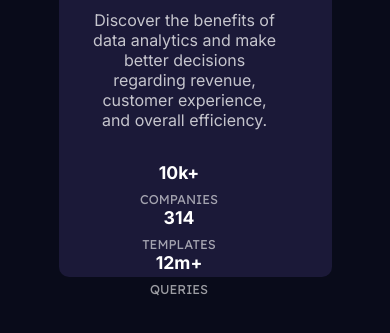
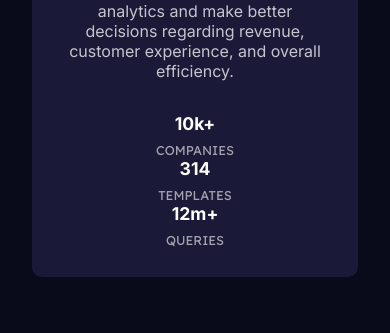
Before and after one commit to Lempi24/Frontend-mentor-repo, a plain HTML site: page stats-preview-card-component-main/index.html in a window 390 px wide. Shown: the part 483-816 px from the top of the page. Drawn offline with Linux system fonts and the light colour scheme.

Commit message:
fixes on media

```diff
--- a/stats-preview-card-component-main/sass/style.scss
+++ b/stats-preview-card-component-main/sass/style.scss
@@ -94,14 +94,18 @@ body {
 	background-color: hsla(277, 64%, 61%, 0.527);
 	border-radius: 0px 10px 10px 0px;
 }
-
+@media (max-width: 495px) {
+	.container {
+		width: 90% !important;
+	}
+}
 @media (max-width: 739px) {
 	.container {
 		flex-direction: column-reverse;
 		text-align: center;
 		align-items: center;
 		justify-content: center;
-		width: 70%;
+		width: 60%;
 		height: 80% !important;
 	}
 	.info-section {
@@ -135,9 +139,7 @@ body {
 	.main-paragraph {
 		font-size: 1rem;
 	}
-	.stat {
-		margin: 0rem 2rem 0rem 0rem;
-	}
+
 	.stats {
 		.stat-number {
 			font-size: 1.1rem;
@@ -151,4 +153,7 @@ body {
 	.info-section {
 		gap: 2rem;
 	}
+	.main-paragraph {
+		width: 100%;
+	}
 }
```
Also changed, not shown: stats-preview-card-component-main/css/style.css, 1 other file.
